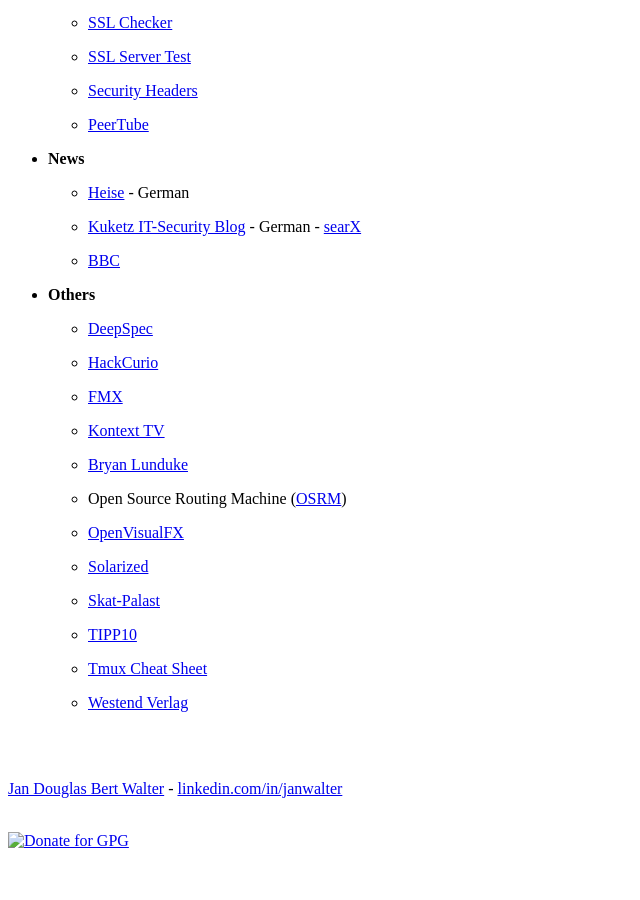
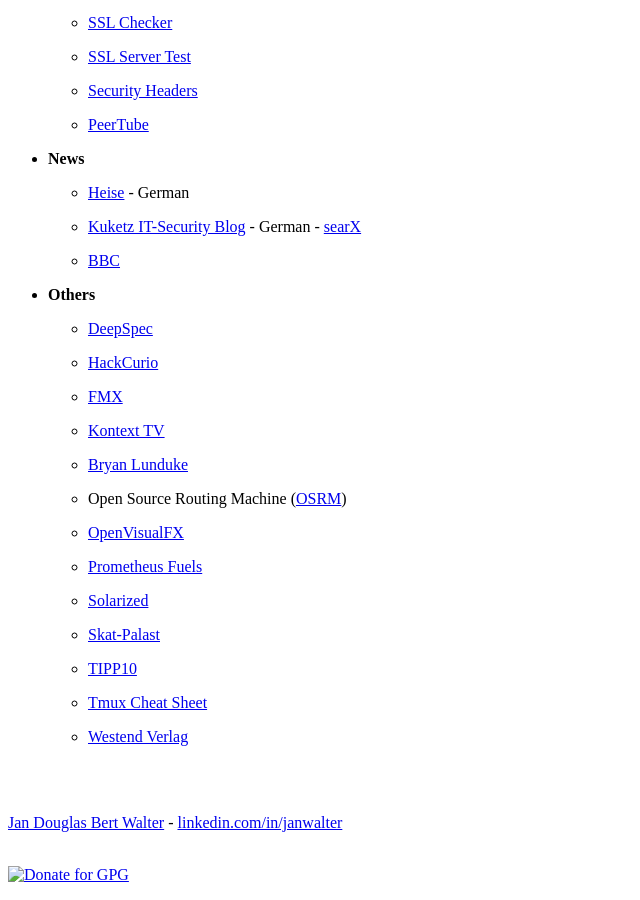
Before and after one commit to wahn/jan_walter_org, a Jekyll site: the page built from links/index.md, in a window 1280 px wide and 900 px high, scrolled down 10333 px. Shown: the whole window, without its empty margins (0-640 px from the left). Built offline with Jekyll 4.4.1, drawn with Linux system fonts in a browser that asks for light colours; Markdown is read by kramdown in place of the engine named in the settings; before the commit the page ends 11199 px from its top, so only the background shows below that.

Commit message:
Add link to Prometheus Fuels (Michael Clive).

```diff
--- a/links/index.md
+++ b/links/index.md
@@ -703,6 +703,8 @@
 
     - [OpenVisualFX](https://www.openvisualfx.com)
 
+    - [Prometheus Fuels](https://www.prometheusfuels.com)
+
     - [Solarized](http://ethanschoonover.com/solarized)
 
     - [Skat-Palast](https://www.skat-palast.de)
```
